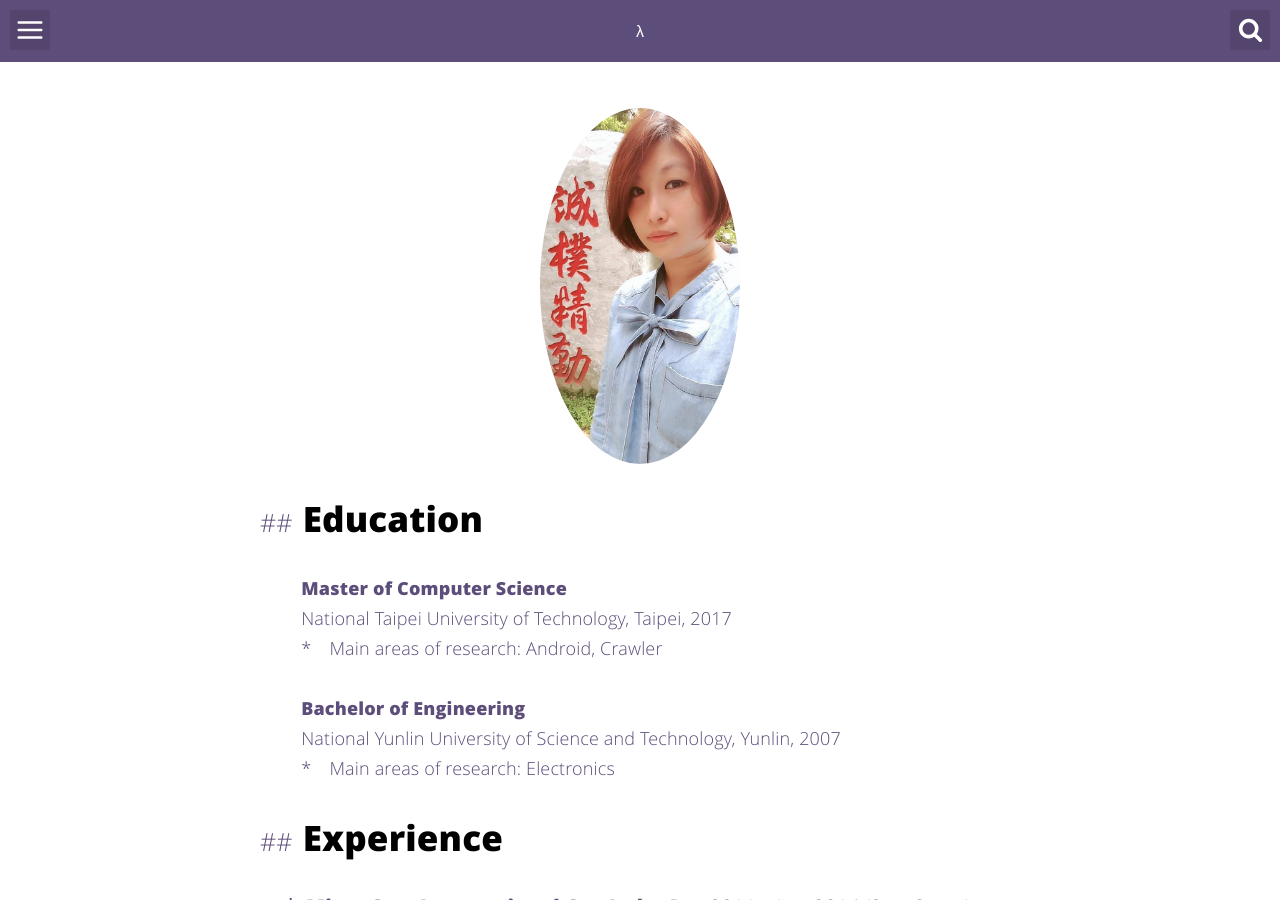
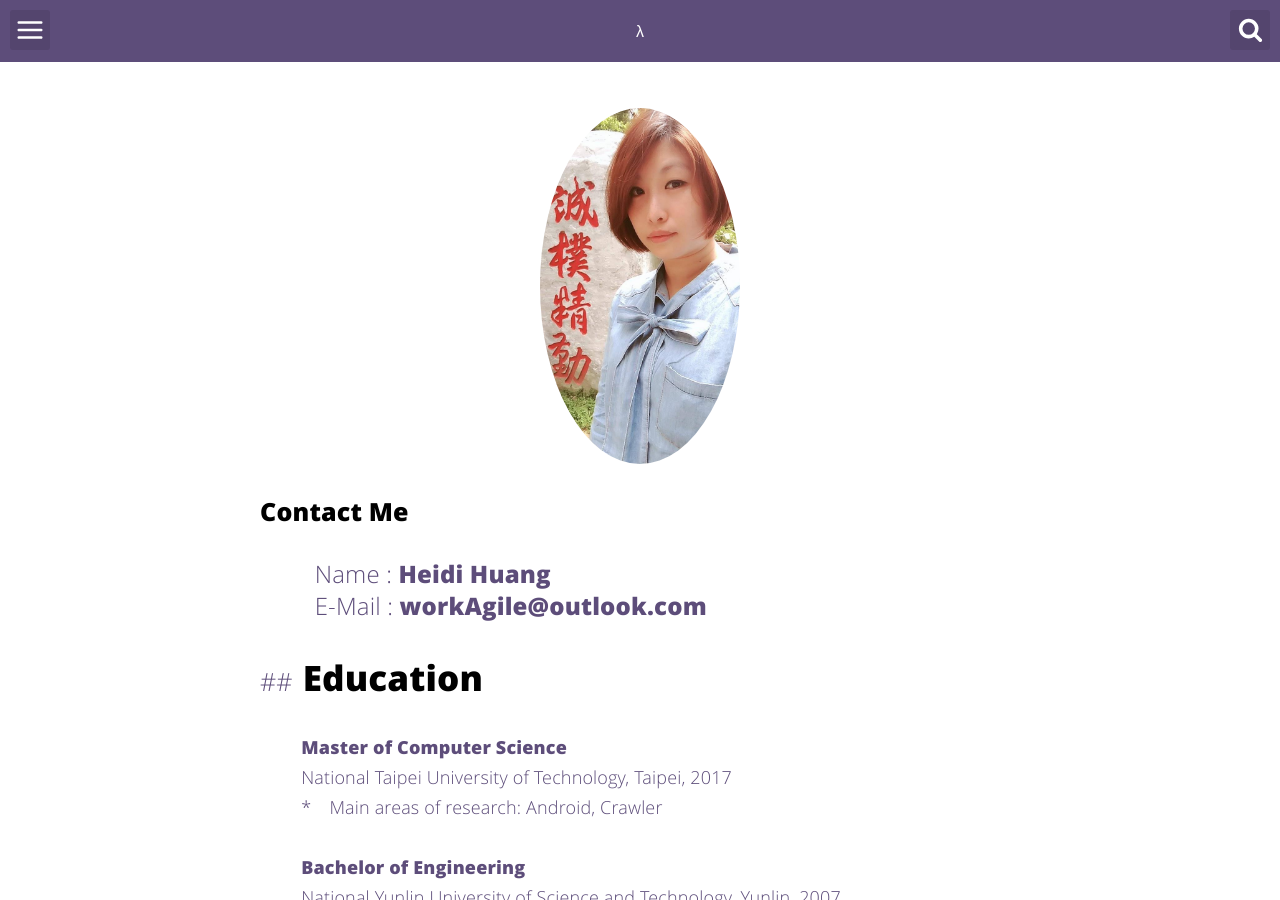
Before and after one commit to gitmaruneko/MaruWrite, a Jekyll site: the page built from about.html, in a window 1280 px wide and 900 px high. Built offline with Jekyll 4.4.1, drawn with Linux system fonts in a browser that asks for light colours.

Commit message:
Update about me

```diff
--- a/about.html
+++ b/about.html
@@ -8,6 +8,11 @@ description: "Some description about Victor Igor..."
 <img itemprop="image" class="img-rounded about_perfil" src="https://s-media-cache-ak0.pinimg.com/564x/9d/4d/31/9d4d314ec7722d05541111a180e4e54b.jpg" alt="My profile">
 -->
 <img itemprop="image" class="img-rounded about_perfil" src="/assets/img/profile_maru.jpg" alt="My profile">
+<h3>Contact Me</h3>
+<p style="line-height : 150%"><font color="#5d4d7a" size="5">　　 Name : <B>Heidi Huang</B></br>　　 E-Mail : <B>workAgile@outlook.com</B>
+
+  </font>
+
 <h2>Education</h2>
 	<p style="line-height : 150%"><font color="#5d4d7a" size="4"><B>　　 Master of Computer Science</B></br>
 	  　　 National Taipei University of Technology, Taipei, 2017</br>
```
